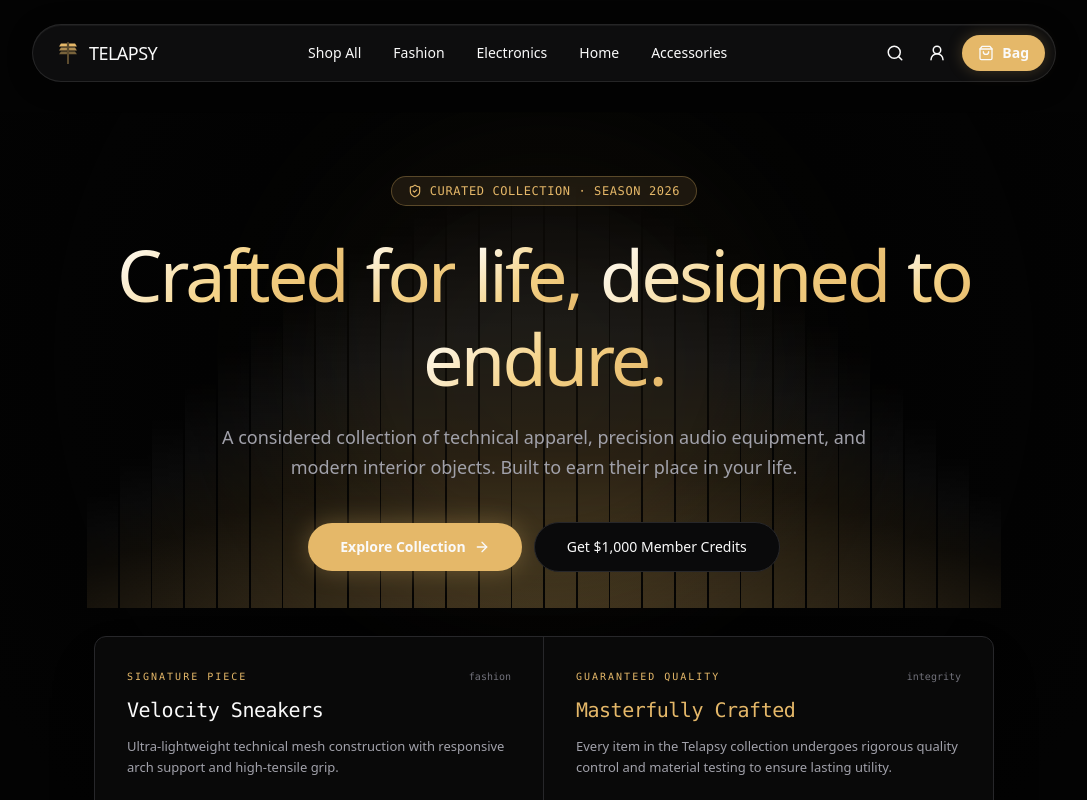
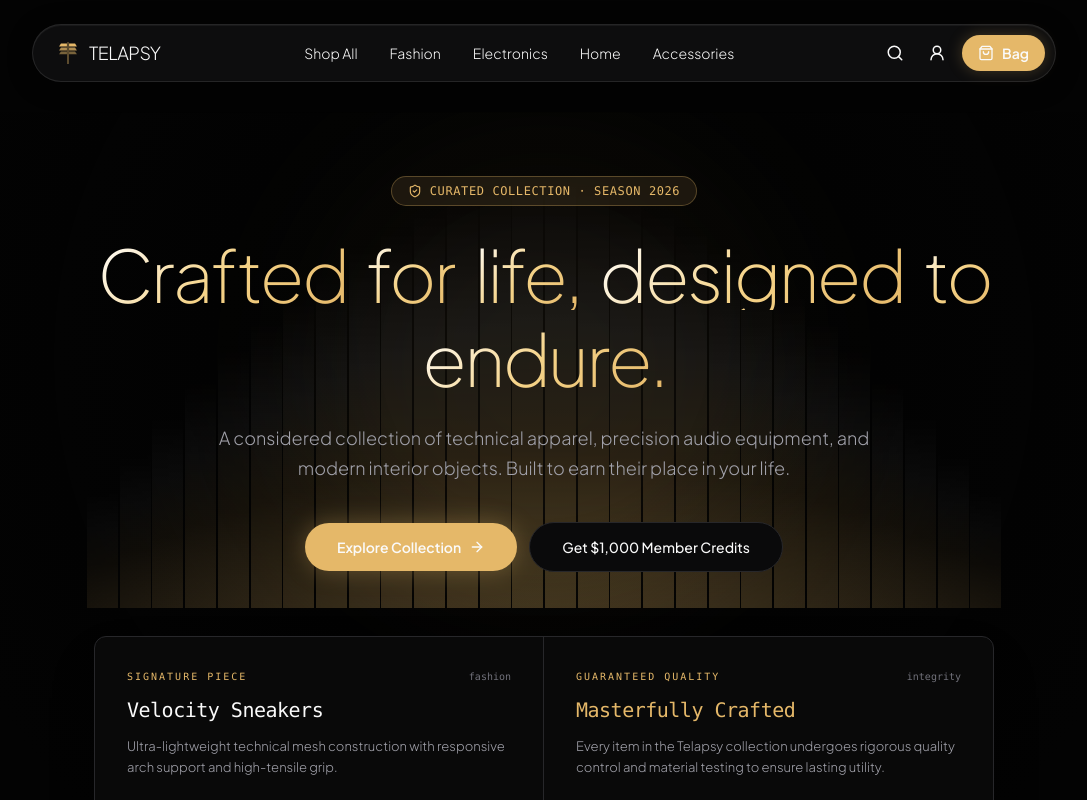
Before and after one commit to samscript18/telapsy, a Next.js app: page / in a window 1280 px wide. Shown: the top 800 px of the page, without its empty margins (96-1183 px from the left). Built offline with nearby package versions, Linux system fonts and the light colour scheme.

Commit message:
fix: clear storefront build warnings

```diff
--- a/src/app/globals.css
+++ b/src/app/globals.css
@@ -1,5 +1,5 @@
+@import url('https://fonts.googleapis.com/css2?family=Plus+Jakarta+Sans:wght@200;300;400;500;600;700&family=Outfit:wght@200;300;400;500;600;700&display=swap');
 @import "tailwindcss";
-@import url('https://fonts.googleapis.com/css2?family=Plus+Jakarta+Sans:wght@200;300;400;500;600;700&family=Outfit:wght@200;300;400;500;600;700&display=swap');
 
 @layer theme {
   :root {
--- a/src/app/page.tsx
+++ b/src/app/page.tsx
@@ -1,5 +1,4 @@
 import Link from "next/link";
-import Image from "next/image";
 import { ArrowRight, PackageCheck, RotateCcw, ShieldCheck } from "lucide-react";
 import { catalog } from "@/lib/catalog";
 import { ProductCard } from "@/components/product-card";
--- a/src/components/header.tsx
+++ b/src/components/header.tsx
@@ -1,7 +1,7 @@
 "use client";
 
 import Link from "next/link";
-import { Menu, Search, ShoppingBag, UserRound } from "lucide-react";
+import { Search, ShoppingBag, UserRound } from "lucide-react";
 import { useCart } from "@/store/cart";
 
 export function Header() {
```
